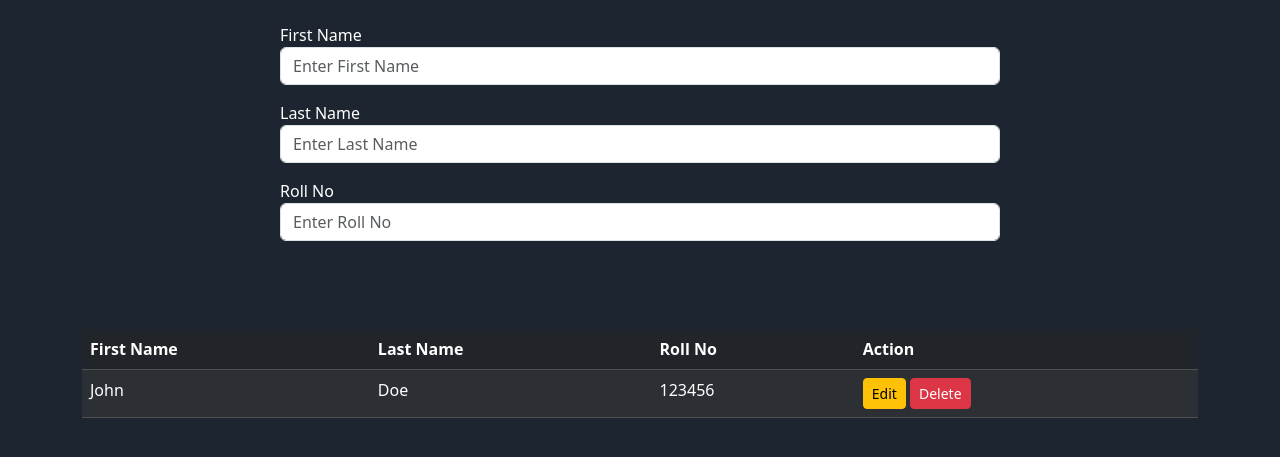
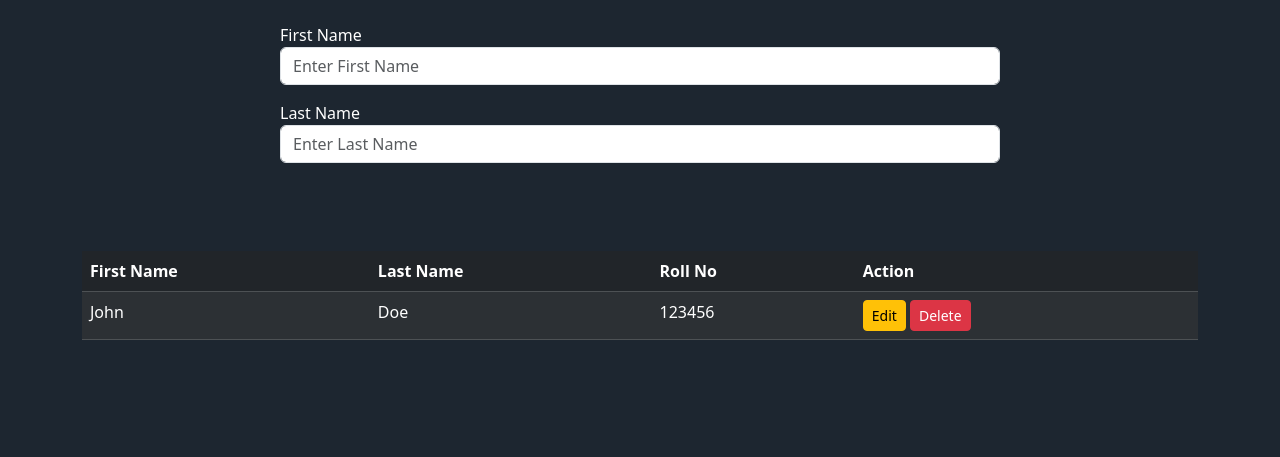
Before and after one commit to sanchitmahajann/crud-app-boilerplate, a plain HTML site: page index.html in a window 1280 px wide. Shown: the part 131-588 px from the top of the page. Drawn offline with nearby package versions, Linux system fonts and the light colour scheme.

Commit message:
Update boilerplated

```diff
--- a/index.html
+++ b/index.html
@@ -22,10 +22,7 @@
                     <label for="lastName">Last Name</label>
                     <input class="form-control" type="text" name="lastName" id="lastName" placeholder="Enter Last Name">
                 </div>
-                <div class="col-10 col-md-8 mb-3">
-                    <label for="email">Roll No</label>
-                    <input class="form-control" type="text" name="rollNo" id="rollNo" placeholder="Enter Roll No">
-                </div>
+                <!-- Add a Input Form for Roll No -->
 
                 <!-- Add a Submit Button  -->
 
```
